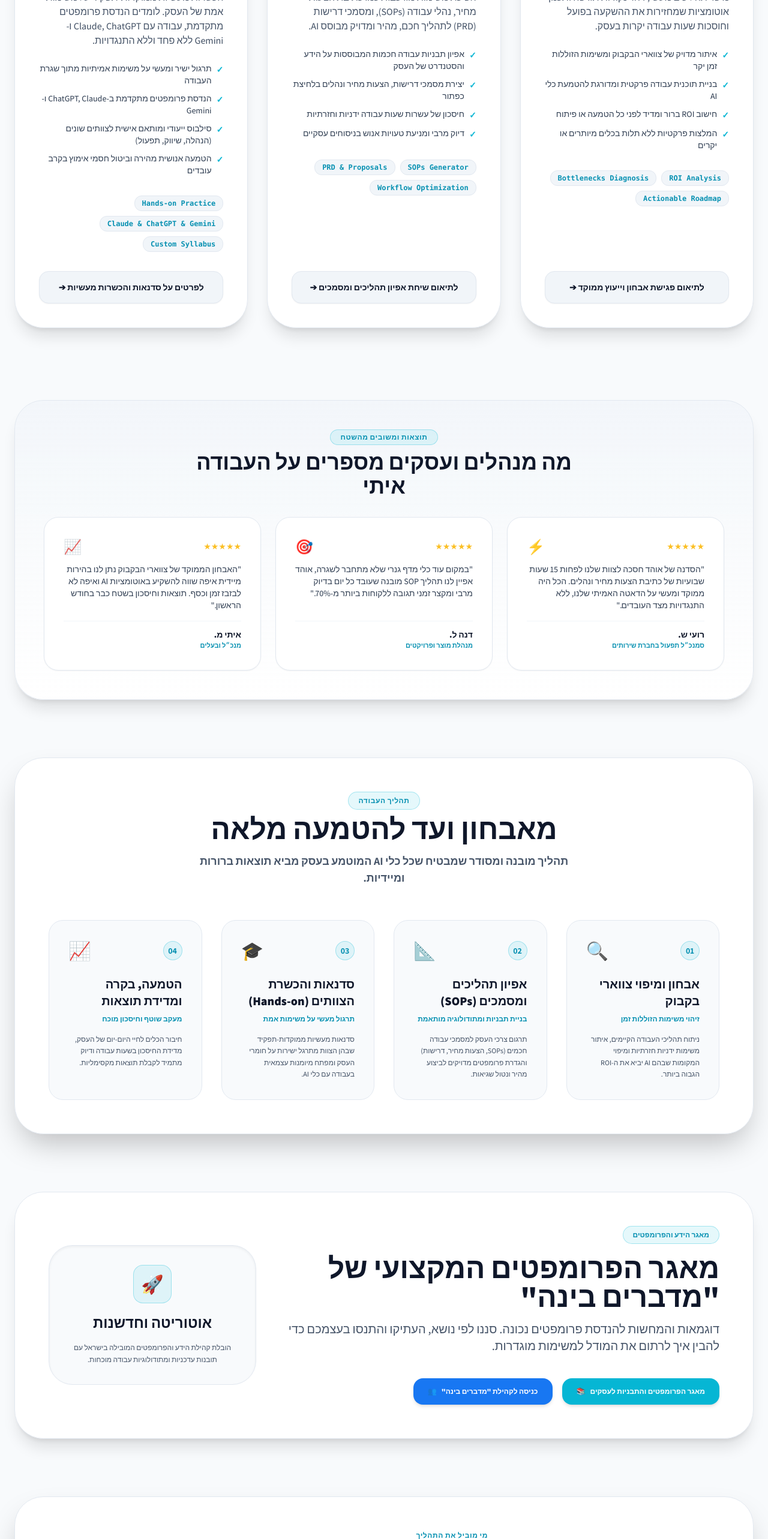
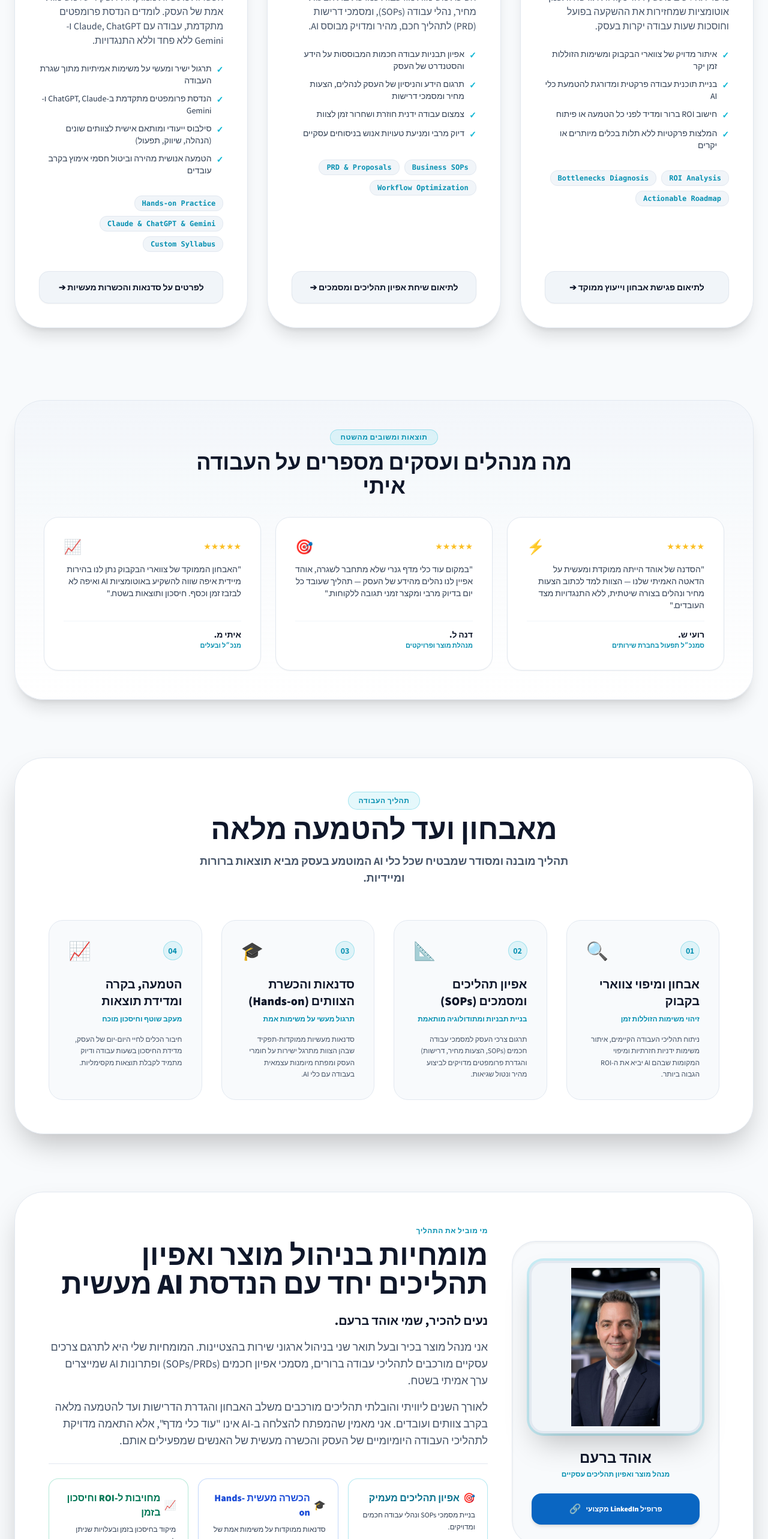
Before and after one commit to OhadBaram/bina-industry, a React (Vite) app: page / in a window 1280 px wide. Shown: the part 1940-4506 px from the top of the page at 60% size. Built offline with nearby package versions, Linux system fonts and the light colour scheme; a web font is replaced by a local one.

Commit message:
חיזוק אמינות המלל: הסרת מספרים לא מאומתים, תיקון מסלול SOP והסרת בלוק מדברים בינה
Co-authored-by: ohadbaramqa <ohadbaramqa@gmail.com>

```diff
--- a/App.tsx
+++ b/App.tsx
@@ -214,7 +214,6 @@ const App: React.FC = () => {
   const contactFormRef = useRef<HTMLDivElement>(null);
   const capabilitiesRef = useRef<HTMLDivElement>(null);
   const methodologyRef = useRef<HTMLDivElement>(null);
-  const communityRef = useRef<HTMLDivElement>(null);
   const aboutRef = useRef<HTMLDivElement>(null);
 
   // בדיקת ניתוב URL ושתילת פרמטר service בטופס במידה וקיים וכן פתיחה אוטומטית של הצ'אטבוט
@@ -948,7 +947,7 @@ const App: React.FC = () => {
                       <span className="text-2xl">⚡</span>
                     </div>
                     <p className="text-xs md:text-sm font-medium text-slate-700 dark:text-slate-300 leading-relaxed">
-                      "הסדנה של אוהד חסכה לצוות שלנו לפחות 15 שעות שבועיות של כתיבת הצעות מחיר ונהלים. הכל היה ממוקד ומעשי על הדאטה האמיתי שלנו, ללא התנגדויות מצד העובדים."
+                      "הסדנה של אוהד הייתה ממוקדת ומעשית על הדאטה האמיתי שלנו — הצוות למד לכתוב הצעות מחיר ונהלים בצורה שיטתית, ללא התנגדויות מצד העובדים."
                     </p>
                   </div>
                   <div className="pt-3 border-t border-slate-100 dark:border-slate-800/80">
@@ -964,7 +963,7 @@ const App: React.FC = () => {
                       <span className="text-2xl">🎯</span>
                     </div>
                     <p className="text-xs md:text-sm font-medium text-slate-700 dark:text-slate-300 leading-relaxed">
-                      "במקום עוד כלי מדף גנרי שלא מתחבר לשגרה, אוהד אפיין לנו תהליך SOP מובנה שעובד כל יום בדיוק מרבי ומקצר זמני תגובה ללקוחות ביותר מ-70%."
+                      "במקום עוד כלי מדף גנרי שלא מתחבר לשגרה, אוהד אפיין לנו נהלים מהידע של העסק — תהליך שעובד כל יום בדיוק מרבי ומקצר זמני תגובה ללקוחות."
                     </p>
                   </div>
                   <div className="pt-3 border-t border-slate-100 dark:border-slate-800/80">
@@ -980,7 +979,7 @@ const App: React.FC = () => {
                       <span className="text-2xl">📈</span>
                     </div>
                     <p className="text-xs md:text-sm font-medium text-slate-700 dark:text-slate-300 leading-relaxed">
-                      "האבחון הממוקד של צווארי הבקבוק נתן לנו בהירות מיידית איפה שווה להשקיע באוטומציות AI ואיפה לא לבזבז זמן וכסף. תוצאות וחיסכון בשטח כבר בחודש הראשון."
+                      "האבחון הממוקד של צווארי הבקבוק נתן לנו בהירות מיידית איפה שווה להשקיע באוטומציות AI ואיפה לא לבזבז זמן וכסף. חיסכון ותוצאות בשטח."
                     </p>
                   </div>
                   <div className="pt-3 border-t border-slate-100 dark:border-slate-800/80">
@@ -1022,45 +1021,7 @@ const App: React.FC = () => {
               </div>
             </section>
 
-            {/* 5. PROMPT LIBRARY SECTION */}
-            <section ref={communityRef} className="bg-white dark:bg-[#0D131F] rounded-[3rem] p-8 md:p-14 border border-slate-200 dark:border-slate-800 shadow-xl dark:shadow-none text-right">
-              <div className="grid lg:grid-cols-12 gap-10 items-center">
-                <div className="lg:col-span-8 space-y-6">
-                  <div>
-                    <span className="px-4 py-1.5 bg-cyan-500/10 text-cyan-600 dark:text-cyan-400 rounded-full text-xs font-bold mb-4 inline-block border border-cyan-500/30">
-                      מאגר הידע והפרומפטים
-                    </span>
-                    <h2 className="text-3xl md:text-5xl font-black text-slate-900 dark:text-white mb-4">מאגר הפרומפטים המקצועי של "מדברים בינה"</h2>
-                    <p className="text-slate-600 dark:text-slate-300 text-base md:text-xl font-medium leading-relaxed">
-                      דוגמאות והמחשות להנדסת פרומפטים נכונה. סננו לפי נושא, העתיקו והתנסו בעצמכם כדי להבין איך לרתום את המודל למשימות מוגדרות.
-                    </p>
-                  </div>
-
-                  <div className="flex flex-wrap gap-4 pt-4">
-                    <button onClick={goToPromptsView} className="px-6 py-3.5 bg-cyan-500 text-white font-black rounded-2xl text-xs hover:bg-cyan-400 transition-all shadow-md flex items-center gap-2">
-                      <span>מאגר הפרומפטים והתבניות לעסקים</span>
-                      <span>📚</span>
-                    </button>
-                    <a href="https://www.facebook.com/share/g/183u1ktJDZ/" target="_blank" rel="noopener noreferrer" className="px-6 py-3.5 bg-[#1877F2] text-white font-black rounded-2xl text-xs hover:bg-[#166fe5] transition-all shadow-md flex items-center gap-2">
-                      <span>כניסה לקהילת "מדברים בינה"</span>
-                      <span>👥</span>
-                    </a>
-                  </div>
-                </div>
-
-                <div className="lg:col-span-4 bg-slate-50 dark:bg-[#070A10] border border-slate-200 dark:border-slate-800 p-8 rounded-[2.5rem] shadow-inner text-center space-y-4">
-                  <div className="w-16 h-16 rounded-2xl bg-cyan-500/10 text-cyan-600 dark:text-cyan-400 border border-cyan-500/30 flex items-center justify-center text-3xl mx-auto">🚀</div>
-                  <h3 className="text-2xl font-black text-slate-900 dark:text-white">
-                    אוטוריטה וחדשנות
-                  </h3>
-                  <p className="text-xs text-slate-600 dark:text-slate-300 font-medium leading-relaxed">
-                    הובלת קהילת הידע והפרומפטים המובילה בישראל עם תובנות עדכניות ומתודולוגיות עבודה מוכחות.
-                  </p>
-                </div>
-              </div>
-            </section>
-
-            {/* 6. ABOUT (מי מוביל את התהליך) */}
+            {/* 5. ABOUT (מי מוביל את התהליך) */}
             <section ref={aboutRef} className="bg-white dark:bg-[#0D131F] rounded-[3rem] p-8 md:p-14 border border-slate-200 dark:border-slate-800 text-right animate-fadeIn shadow-2xl dark:shadow-none">
               <div className="grid lg:grid-cols-12 gap-10 items-center">
 
@@ -1129,7 +1090,7 @@ const App: React.FC = () => {
                         <span>📈</span>
                         <span>מחויבות ל-ROI וחיסכון בזמן</span>
                       </div>
-                      <div className="text-xs font-medium text-slate-700 dark:text-slate-300 leading-relaxed">חיסכון של עשרות שעות עבודה ידניות בחודש.</div>
+                      <div className="text-xs font-medium text-slate-700 dark:text-slate-300 leading-relaxed">מיקוד בחיסכון בזמן ובעלויות שניתן למדוד.</div>
                     </div>
                   </div>
                 </div>
--- a/data/b2bData.ts
+++ b/data/b2bData.ts
@@ -124,11 +124,11 @@ export const B2B_SERVICES: B2BService[] = [
     shortDesc: 'הפיכת משימות מורכבות כמו כתיבת הצעות מחיר, נהלי עבודה (SOPs), ומסמכי דרישות (PRD) לתהליך חכם, מהיר ומדויק מבוסס AI.',
     features: [
       'אפיון תבניות עבודה חכמות המבוססות על הידע והסטנדרט של העסק',
-      'יצירת מסמכי דרישות, הצעות מחיר ונהלים בלחיצת כפתור',
-      'חיסכון של עשרות שעות עבודה ידניות וחזרתיות',
+      'תרגום הידע והניסיון של העסק לנהלים, הצעות מחיר ומסמכי דרישות',
+      'צמצום עבודה ידנית חוזרת ושחרור זמן לצוות',
       'דיוק מרבי ומניעת טעויות אנוש בניסוחים עסקיים'
     ],
-    techBadges: ['SOPs Generator', 'PRD & Proposals', 'Workflow Optimization'],
+    techBadges: ['Business SOPs', 'PRD & Proposals', 'Workflow Optimization'],
     ctaText: 'לתיאום שיחת אפיון תהליכים ומסמכים'
   },
   {
@@ -169,9 +169,9 @@ export const USE_CASES: UseCase[] = [
       { num: '01', title: 'זיהוי הצורך', desc: 'אפיון המשימה החזרתית (כגון כתיבת הצעת מחיר, נהלים או מסמך דרישות)' },
       { num: '02', title: 'בניית תבנית ה-AI', desc: 'יצירת פרומפט ותהליך מובנה (SOP) המותאם לסטנדרט החברה' },
       { num: '03', title: 'הפעלת התהליך', desc: 'הזנת נתוני הגלם ועיבוד מהיר ומאובטח באמצעות מודל AI מתקדם' },
-      { num: '04', title: 'הפקת תוצר מושלם', desc: 'קבלת מסמך עסקי מדויק ומוכן לעבודה תוך חיסכון של 80% מהזמן' }
+      { num: '04', title: 'הפקת תוצר מושלם', desc: 'קבלת מסמך עסקי מדויק ומוכן לעבודה בזמן קצר משמעותית' }
     ],
-    timeSaved: 'עשרות שעות בחודש'
+    timeSaved: 'חיסכון משמעותי בזמן'
   }
 ];
 
```
